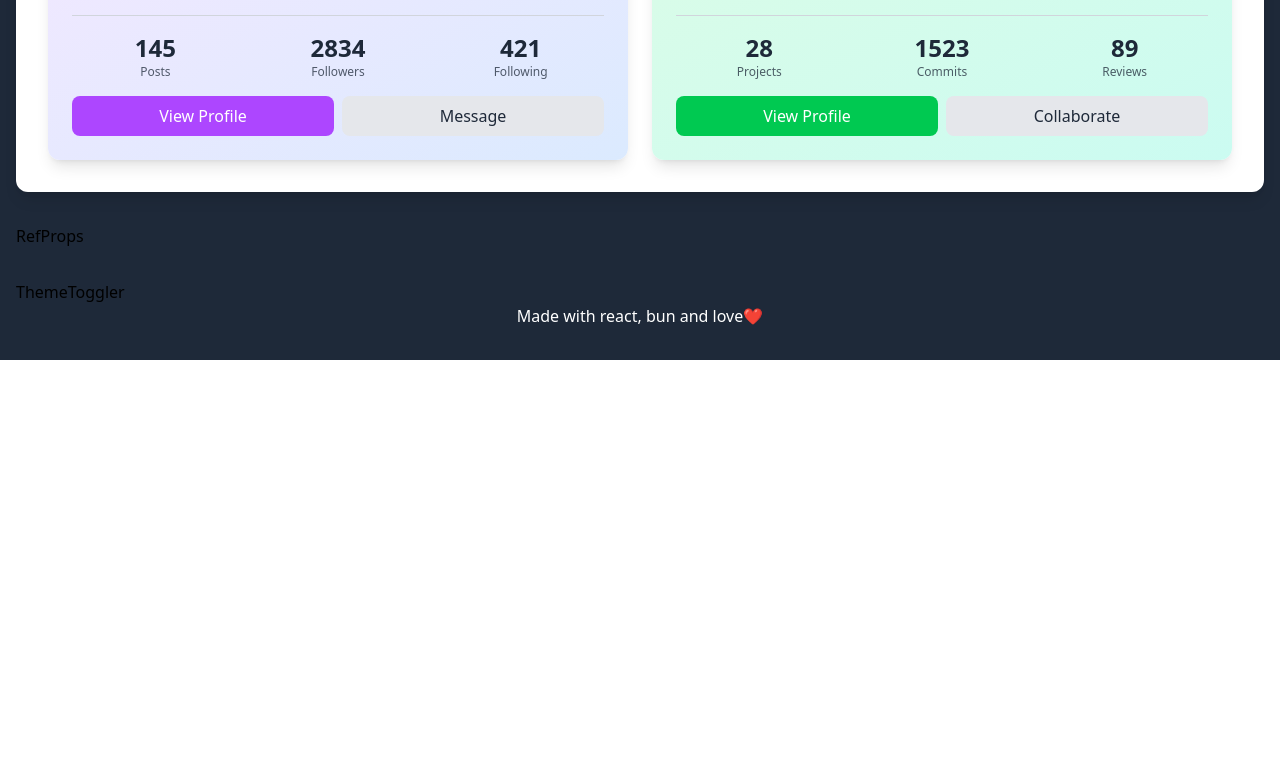
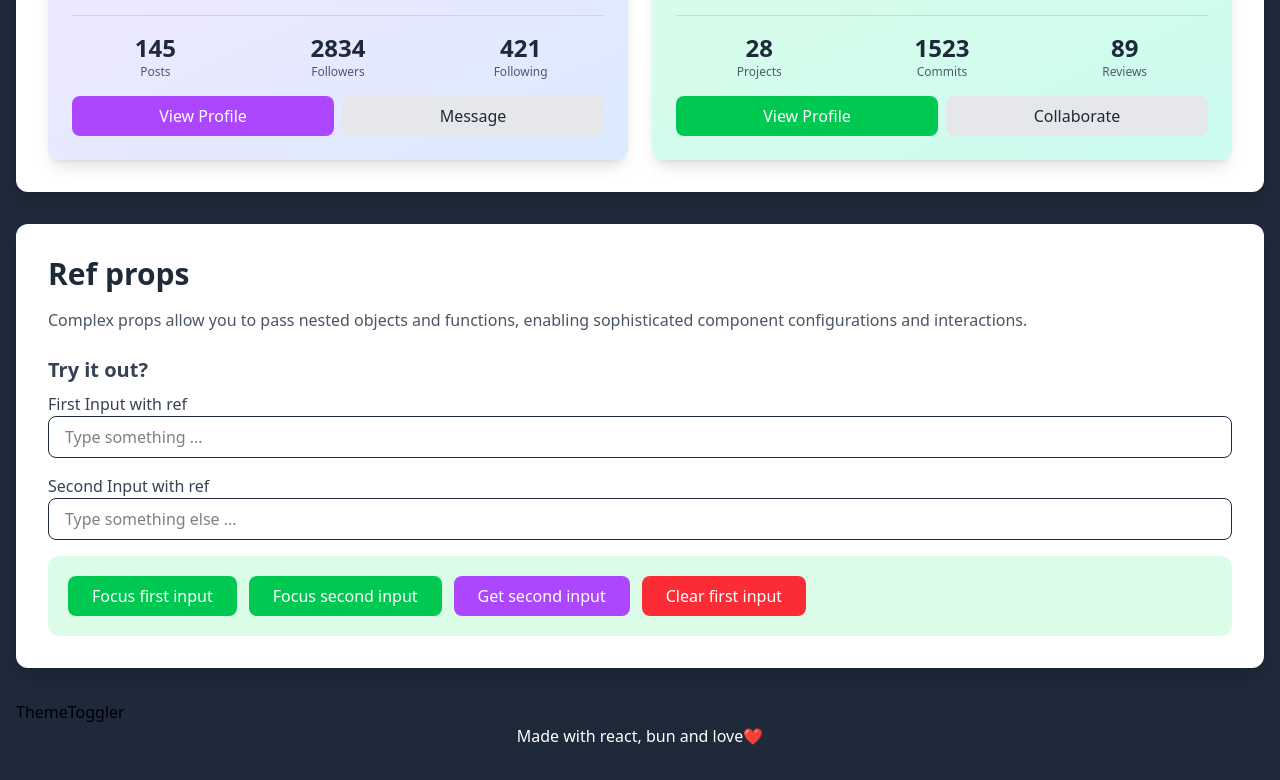
Before and after one commit to shailesh-00git/react-2026, a React (Vite) app in the folder 09-advance-prop-and-comp/: page / in a window 1280 px wide. Shown: the part 1777-2557 px from the top of the page. Before the commit the page ends 2137 px from the top, so only its background shows below. Built offline with nearby package versions, Linux system fonts and the light colour scheme.

Commit message:
refProps and forwardProps

```diff
--- a/09-advance-prop-and-comp/src/components/RefProps.jsx
+++ b/09-advance-prop-and-comp/src/components/RefProps.jsx
@@ -1,7 +1,113 @@
-import React from "react";
+import { useRef, forwardRef } from "react";
+
+//input component
+const CustomInput = forwardRef(({ label, placeholder, className }, ref) => {
+  return (
+    <div className="mb-4">
+      <label className="block text-gray-700 font-medium front-mb">
+        {label}
+      </label>
+      <input
+        ref={ref}
+        type="text"
+        placeholder={placeholder}
+        className={`w-full px-4 py-2 border border-gray-800 rounded-lg focus:outline-none focus:ring-2 focus:blue-500 ${className}`}
+      />
+    </div>
+  );
+});
+
+function Button({ text, color, onClick }) {
+  return (
+    <button
+      className={`px-6 py-2 rounded-lg transition-all duration-300
+        ${
+          color == "green" ? "bg-green-500 text-white hover:bg-green-600" : ""
+        }
+        ${
+          color == "purple"
+            ? "bg-purple-500 text-white hover:bg-purple-600"
+            : ""
+        }
+        ${
+          color == "red" ? "bg-red-500 text-white hover:bg-red-600" : ""
+        }
+
+        `}
+      onClick={onClick}
+    >
+      {text}
+    </button>
+  );
+}
 
 function RefProps() {
-  return <div>RefProps</div>;
+  const inputRef = useRef(null);
+  const secondInputRef = useRef(null);
+
+  const focusInput = () => {
+    inputRef.current?.focus();
+  };
+
+  const getInputValue = () => {
+    if (inputRef.current.value) {
+      alert(`Input value: ${inputRef.current.value}`);
+    }
+  };
+  const clearInput = () => {
+    if (inputRef.current) {
+      inputRef.current.value = "";
+      inputRef.current.focus();
+    }
+  };
+  const focusInputSecond = () => {
+    secondInputRef.current?.focus();
+  };
+  return (
+    <section className="p-8 bg-white rounded-xl shadow-lg">
+      <h2 className="text-3xl font-bold mb-4 text-gray-800">Ref props</h2>
+      <p className="text-gray-600 mb-6">
+        Complex props allow you to pass nested objects and functions, enabling
+        sophisticated component configurations and interactions.
+      </p>
+
+      <div>
+        <div>
+          <h3 className="text-xl font-semibold mb-2 text-gray-700">
+            Try it out?
+          </h3>
+          <CustomInput
+            ref={inputRef}
+            label="First Input with ref"
+            placeholder="Type something ..."
+          />
+          <CustomInput
+            ref={secondInputRef}
+            label="Second Input with ref"
+            placeholder="Type something else ..."
+          />
+          <div className="flex flex-wrap mt-4 gap-3 bg-green-100 py-5 px-5 rounded-xl">
+            <Button
+              text="Focus first input"
+              color="green"
+              onClick={focusInput}
+            />
+            <Button
+              text="Focus second input"
+              color="green"
+              onClick={focusInputSecond}
+            />
+            <Button
+              text="Get second input"
+              color="purple"
+              onClick={getInputValue}
+            />
+            <Button text="Clear first input" color="red" onClick={clearInput} />
+          </div>
+        </div>
+      </div>
+    </section>
+  );
 }
 
 export default RefProps;
```
